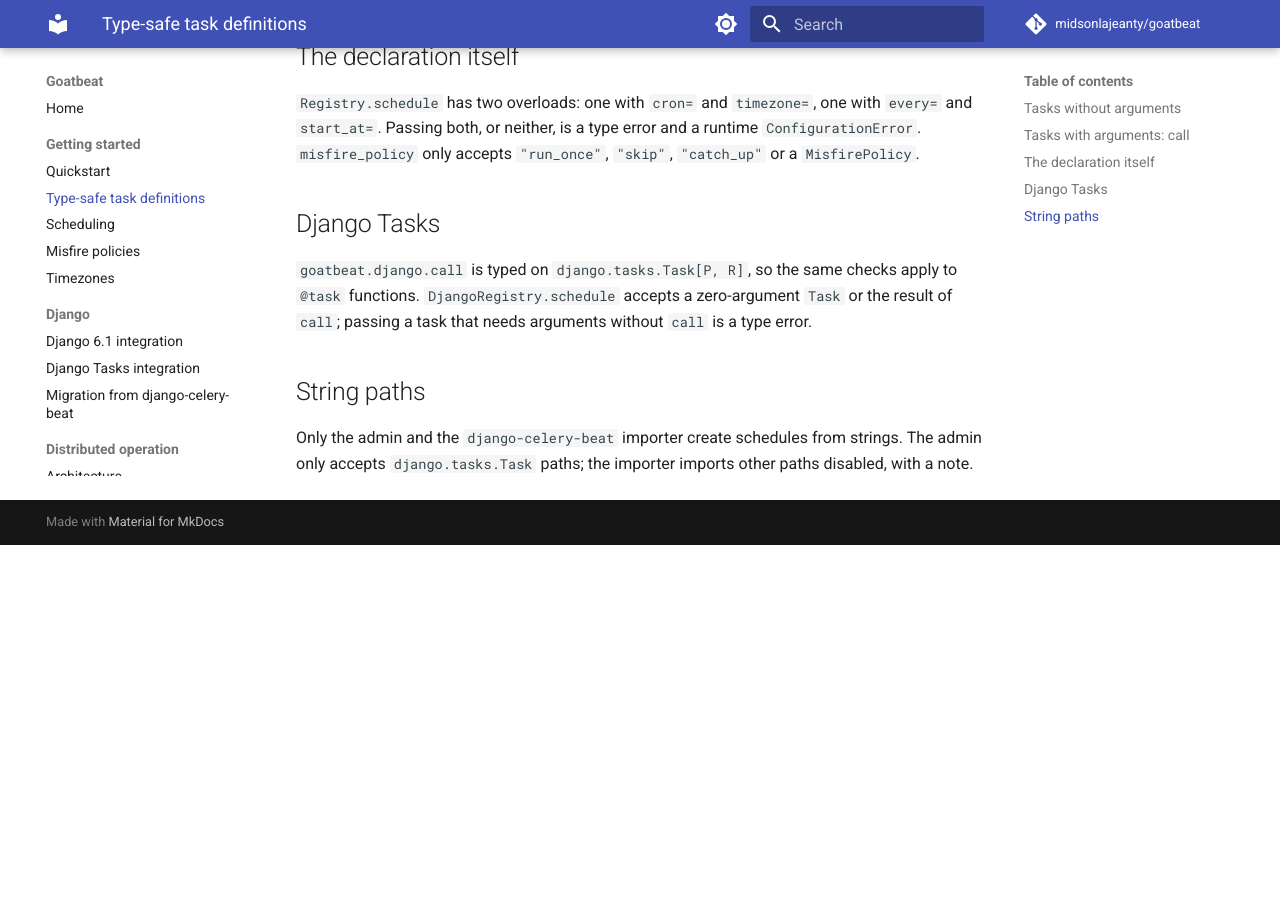
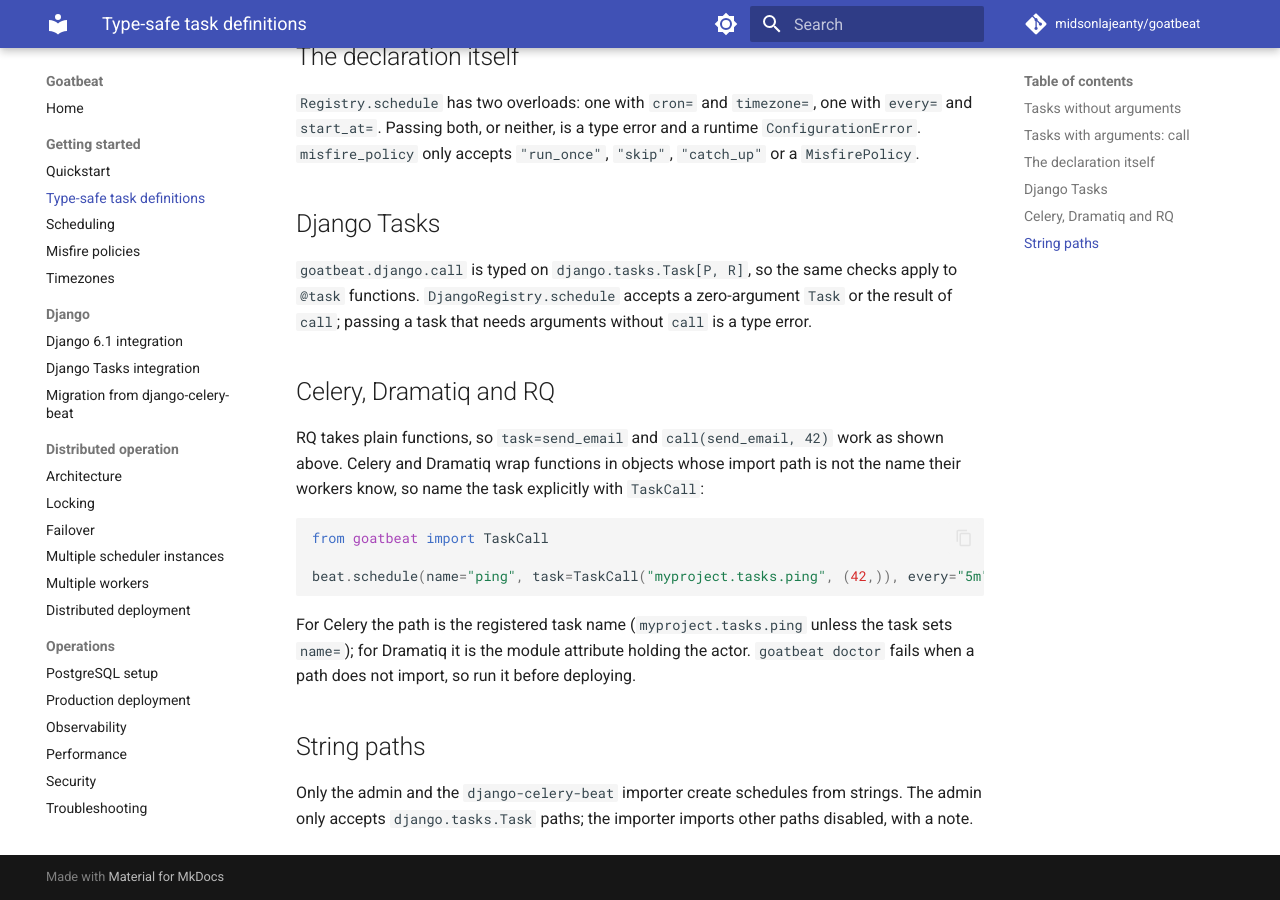
Before and after one commit to goatlabshq/goatbeat, an MkDocs documentation site: the page built from docs/typed-tasks.md, in a window 1280 px wide and 900 px high, scrolled down 867 px. Built offline with MkDocs 1.6.1 and Material for MkDocs 9.7.7, drawn with Linux system fonts in a browser that asks for light colours; comment, search, counter and statistics services are not loaded; before the commit the page ends 1412 px from its top, so only the background shows below that.

Commit message:
docs: document libpq, the PostgreSQL requirement and Celery and Dramatiq task paths

````diff
--- a/docs/typed-tasks.md
+++ b/docs/typed-tasks.md
@@ -46,6 +46,22 @@
 `@task` functions. `DjangoRegistry.schedule` accepts a zero-argument `Task` or the result of
 `call`; passing a task that needs arguments without `call` is a type error.
 
+## Celery, Dramatiq and RQ
+
+RQ takes plain functions, so `task=send_email` and `call(send_email, 42)` work as shown above.
+Celery and Dramatiq wrap functions in objects whose import path is not the name their workers
+know, so name the task explicitly with `TaskCall`:
+
+```python
+from goatbeat import TaskCall
+
+beat.schedule(name="ping", task=TaskCall("myproject.tasks.ping", (42,)), every="5m")
+```
+
+For Celery the path is the registered task name (`myproject.tasks.ping` unless the task sets
+`name=`); for Dramatiq it is the module attribute holding the actor. `goatbeat doctor` fails when
+a path does not import, so run it before deploying.
+
 ## String paths
 
 Only the admin and the `django-celery-beat` importer create schedules from strings. The admin
````
Also changed, not shown: README.md (+3 -3 lines), docs/migration.md (+1 -1 lines), docs/quickstart.md (+7 -2 lines).
